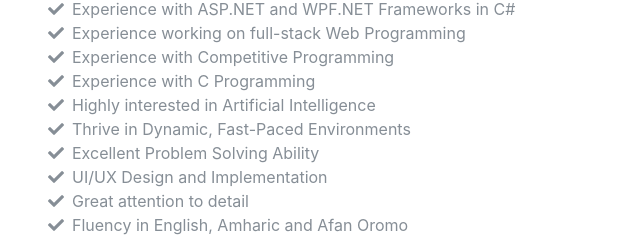
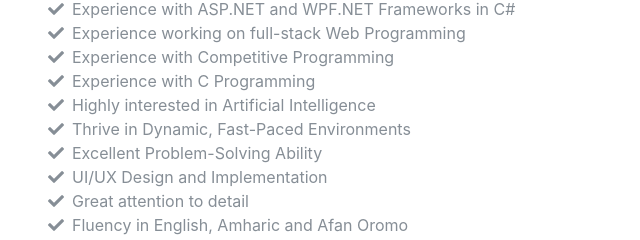
Before and after one commit to YiseBoge/yiseboge.github.io, a website: page index.html in a window 1280 px wide. Shown: the part 3111-3351 px from the top of the page, 288-928 px from the left. Drawn offline with nearby package versions, Linux system fonts and the light colour scheme; a web font is replaced by a local one.

```diff
--- a/index.html
+++ b/index.html
@@ -304,7 +304,7 @@
 				</li>
 				<li>
 					<i class="fa-li fa fa-check"></i>
-					Excellent Problem Solving Ability
+					Excellent Problem-Solving Ability
 				</li>
 				<li>
 					<i class="fa-li fa fa-check"></i>
```
Also changed, not shown: 1 other file.
